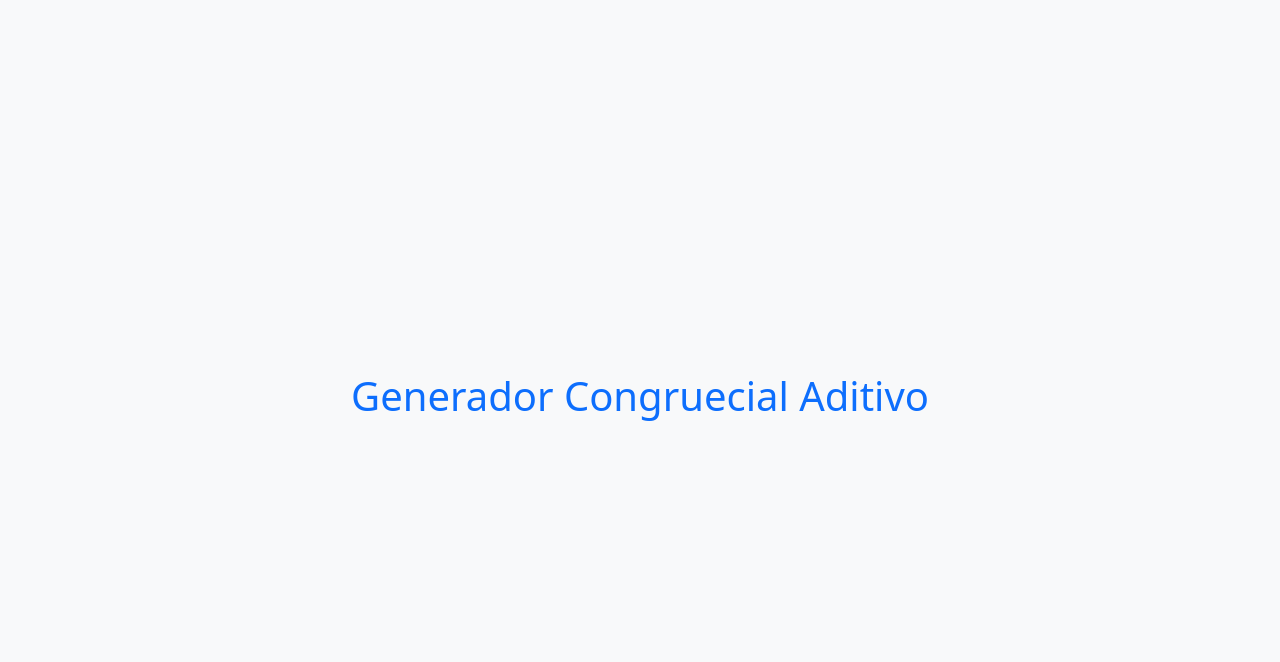
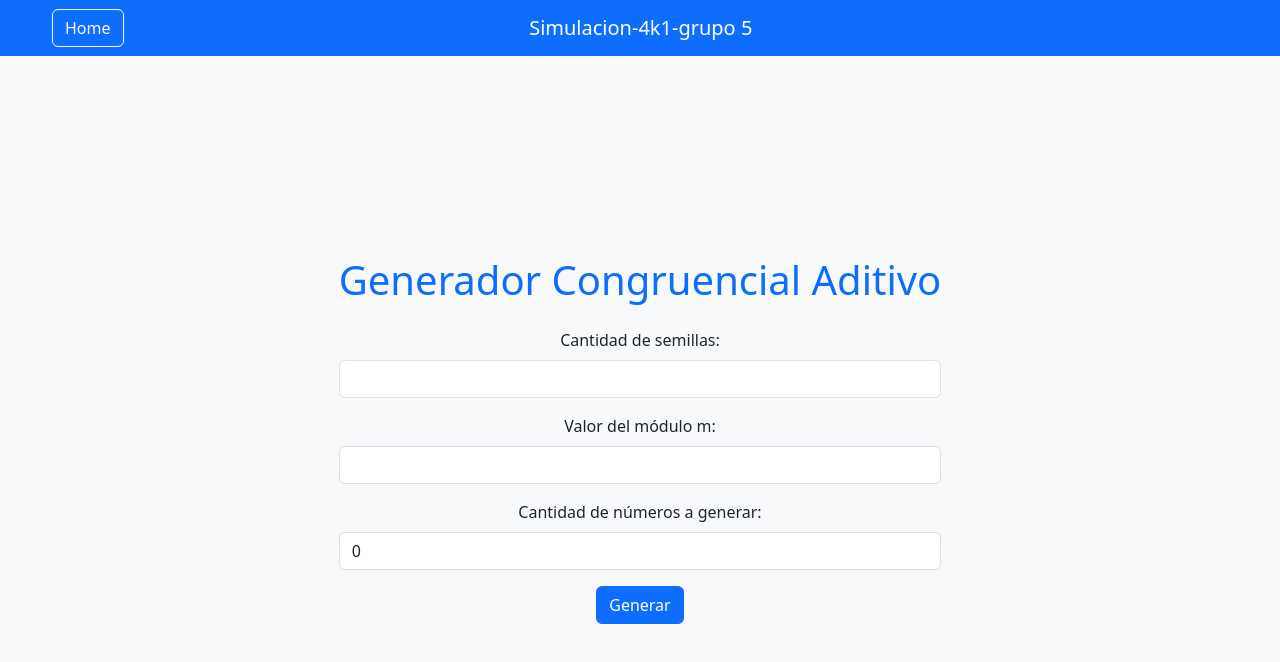
Before and after one commit to pierino2203/Generadores, a React (Vite) app: page /aditivo in a window 1280 px wide. Shown: the top 662 px of the page. Built offline with nearby package versions, Linux system fonts and the light colour scheme.

Commit message:
Cambios-esteticos2

```diff
--- a/src/App.jsx
+++ b/src/App.jsx
@@ -11,10 +11,14 @@ import Frecuencias from './Components/Frecuencias'
 import Ks from './Components/K-S'
 import Serie from './Components/Serie'
 import Corrida from './Components/Corrida'
+import NavBar from './Components/NavBar'
+
 
 function App() {
   return (
     <Router>
+      <NavBar />
+      <div style={{ marginTop: '80px' }}>
         <Routes>
           <Route path="/" element={<Home />} />
           <Route path="/lehmer" element={<Lehmer />} />
@@ -28,6 +32,7 @@ function App() {
           <Route path='/serie' element={<Serie/>}/>
           <Route path='/corrida' element={<Corrida/>}/>
         </Routes>
+      </div>
     </Router>
   )
 }
--- a/src/Components/GenAditivo.jsx
+++ b/src/Components/GenAditivo.jsx
@@ -1,9 +1,161 @@
-import React from "react";
+import React, { useState } from "react";
+import { Container, Form, Button, Table } from "react-bootstrap";
 
-export default function GenAditivo(){
-    return(
-        <div>
-            <h1>Generador Congruecial Aditivo</h1>
+export default function Aditivo() {
+  const [numSemillas, setNumSemillas] = useState();
+  const [semillas, setSemillas] = useState([]);
+  const [m, setM] = useState();
+  const [cantidad, setCantidad] = useState(0);
+  const [resultado, setResultado] = useState([]);
+  const [k, setK] = useState(null);
+
+  const handleNumSemillasChange = (e) => {
+    const n = parseInt(e.target.value);
+    if (!isNaN(n) && n > 0) {
+      setNumSemillas(n);
+      setSemillas(Array(n).fill({ index: "", value: "" }));
+      setResultado([]);
+      setK(null);
+    }
+  };
+
+  const handleSeedChange = (i, field, val) => {
+    const updated = [...semillas];
+    updated[i] = { ...updated[i], [field]: val };
+    setSemillas(updated);
+  };
+
+  const generar = () => {
+    const parsed = semillas
+      .map((s) => ({
+        index: parseInt(s.index),
+        value: parseInt(s.value)
+      }))
+      .sort((a, b) => a.index - b.index);
+
+    if (parsed.length < 2 || parsed.some(s => isNaN(s.index) || isNaN(s.value) || s.value < 0)) {
+      alert("Verifica que todos los subíndices sean enteros y los valores sean enteros positivos.");
+      return;
+    }
+
+    const indices = parsed.map(s => s.index);
+    const valores = parsed.map(s => s.value);
+    const todos = [...valores];
+
+    // Calcular k automáticamente
+    const kCalculado = Math.abs(Math.min(...indices));
+    setK(kCalculado);
+
+    const resultadoGenerado = [];
+
+    for (let i = 0; i < cantidad; i++) {
+      const a = todos.length - 1;
+      const b = a - kCalculado;
+
+      if (b < 0) {
+        alert("No hay suficientes semillas para aplicar el método con el k calculado.");
+        return;
+      }
+
+      const nuevo = (todos[a] + todos[b]) % m;
+      todos.push(nuevo);
+
+      resultadoGenerado.push({
+        ni: nuevo,
+        ui: (nuevo / m).toFixed(5),
+        formula: `(${todos[a]} + ${todos[b]}) mod ${m}`
+      });
+    }
+
+    setResultado(resultadoGenerado);
+  };
+
+  return (
+    <Container className="py-4">
+      <h1 className="mb-4">Generador Congruencial Aditivo</h1>
+
+      <Form>
+        <Form.Group className="mb-3">
+          <Form.Label>Cantidad de semillas:</Form.Label>
+          <Form.Control
+            type="number"
+            min="2"
+            value={numSemillas}
+            onChange={handleNumSemillasChange}
+          />
+        </Form.Group>
+
+        {semillas.map((semilla, i) => (
+          <div className="row mb-2" key={i}>
+            <div className="col-md-4">
+              <Form.Control
+                type="number"
+                placeholder={`Subíndice (ej. -3, -1, 0)`}
+                value={semilla.index}
+                onChange={(e) => handleSeedChange(i, "index", e.target.value)}
+              />
+            </div>
+            <div className="col-md-4">
+              <Form.Control
+                type="number"
+                min="0"
+                placeholder="Valor entero positivo"
+                value={semilla.value}
+                onChange={(e) => handleSeedChange(i, "value", e.target.value)}
+              />
+            </div>
+          </div>
+        ))}
+
+        <Form.Group className="mb-3">
+          <Form.Label>Valor del módulo m:</Form.Label>
+          <Form.Control
+            type="number"
+            min="1"
+            value={m}
+            onChange={(e) => setM(parseInt(e.target.value))}
+          />
+        </Form.Group>
+
+        <Form.Group className="mb-3">
+          <Form.Label>Cantidad de números a generar:</Form.Label>
+          <Form.Control
+            type="number"
+            min="1"
+            value={cantidad}
+            onChange={(e) => setCantidad(parseInt(e.target.value))}
+          />
+        </Form.Group>
+
+        <Button onClick={generar}>Generar</Button>
+      </Form>
+
+      {resultado.length > 0 && (
+        <div className="mt-4">
+          <h4>Resultados:</h4>
+          <p><strong>k calculado automáticamente:</strong> {k}</p>
+          <Table striped bordered>
+            <thead>
+              <tr>
+                <th>#</th>
+                <th>nᵢ</th>
+                <th>uᵢ = nᵢ / m</th>
+                <th>Fórmula aplicada</th>
+              </tr>
+            </thead>
+            <tbody>
+              {resultado.map((r, index) => (
+                <tr key={index}>
+                  <td>{index + 1}</td>
+                  <td>{r.ni}</td>
+                  <td>{r.ui}</td>
+                  <td>{r.formula}</td>
+                </tr>
+              ))}
+            </tbody>
+          </Table>
         </div>
-    )
+      )}
+    </Container>
+  );
 }
--- /dev/null
+++ b/src/Components/NavBar.jsx
@@ -0,0 +1,24 @@
+import React from 'react';
+import { Navbar, Container, Nav, Button } from 'react-bootstrap';
+import { Link } from 'react-router-dom';
+import 'bootstrap/dist/css/bootstrap.min.css';
+
+const NavBar = () => {
+  return (
+    <Navbar bg="primary" variant="dark" expand="lg" fixed="top">
+      <Container>
+        <Nav className="me-auto">
+          <Button as={Link} to="/" variant="outline-light">
+            Home
+          </Button>
+        </Nav>
+        <Navbar.Brand className="mx-auto">
+          Simulacion-4k1-grupo 5
+        </Navbar.Brand>
+        <Nav className="ms-auto" style={{ width: '70px' }}></Nav>
+      </Container>
+    </Navbar>
+  );
+};
+
+export default NavBar;
```
Lines whose indentation alone changed are shown as unchanged.
